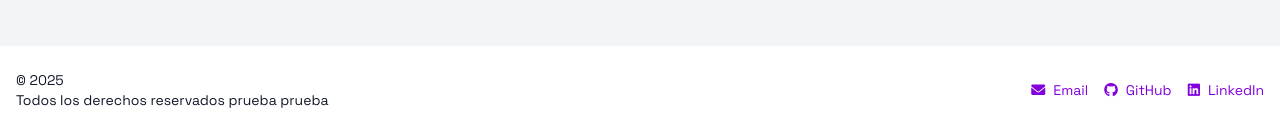
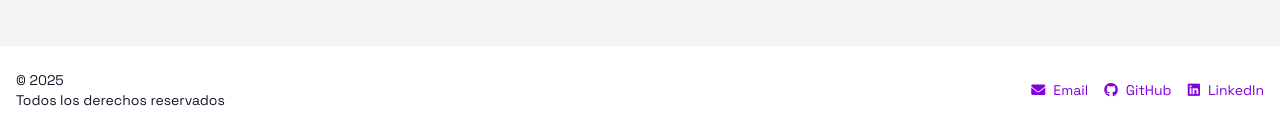
Before and after one commit to FacuPVe/cv-raspberry, a React (Vite) app in the folder cv-project/: page / in a window 1280 px wide. Shown: the part 1070-1201 px from the top of the page. Built offline with nearby package versions, Linux system fonts and the light colour scheme; no server answers.

Commit message:
texto de prueba eliminado

```diff
--- a/cv-project/src/App.tsx
+++ b/cv-project/src/App.tsx
@@ -504,7 +504,7 @@ function App() {
               <p className="text-sm">
                 © {new Date().getFullYear()} {cvData.name}
                 <br />
-                Todos los derechos reservados prueba prueba
+                Todos los derechos reservados
               </p>
             </div>
             <div className="flex space-x-4">
```
